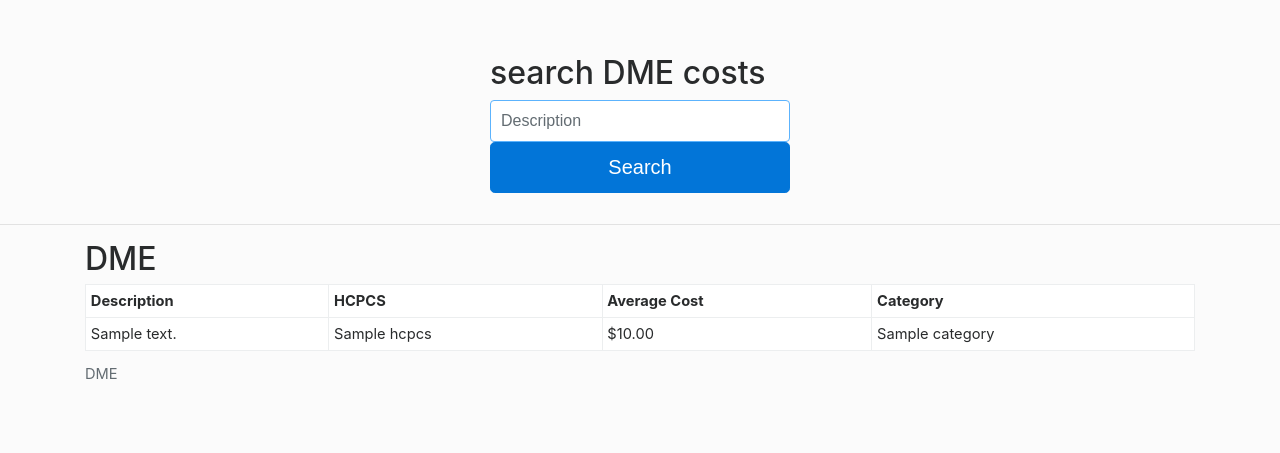
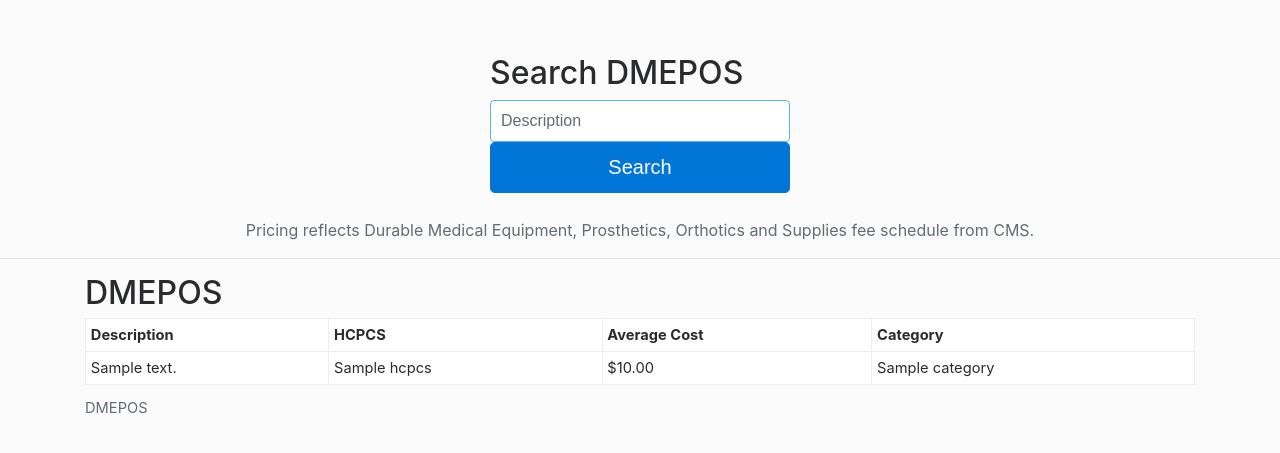
Before and after one commit to DEV3L/meda-sync-search, a Flask app: template templates/equipment.jinja in a window 1280 px wide. Shown: the top 453 px of the page. Run offline with Flask 2, Linux system fonts and the light colour scheme; the template is opened without the code that fills it: most values are stand-ins (such as "Sample title", 1, 10 or a date in 2020); some libraries are stand-ins or nearby versions.

Commit message:
Update labels on equipment search

```diff
--- a/templates/equipment.jinja
+++ b/templates/equipment.jinja
@@ -4,7 +4,7 @@
     <meta charset="UTF-8">
     <meta name="viewport" content="width=device-width, initial-scale=1, shrink-to-fit=no">
 
-    <title>search DME costs</title>
+    <title>Search DMEPOS</title>
 
     <!-- Bootstrap4 -->
     <link rel="stylesheet" href="https://maxcdn.bootstrapcdn.com/bootstrap/4.0.0-alpha.6/css/bootstrap.min.css"
@@ -70,22 +70,24 @@
 <body>
 <div class="container-fluid">
     <form class="form-signin" action="{{ url_for(form_name  ) }}" method="post">
-        <h2 class="form-signin-heading">search DME costs</h2>
+        <h2 class="form-signin-heading">Search DMEPOS</h2>
         <label for="inputEmail" class="sr-only">Description</label>
         <input type="text" name="search" id="search" class="form-control"
                placeholder="Description" autofocus value="{{ _search }}">
         <button class="btn btn-lg btn-primary btn-block" type="submit">Search</button>
     </form>
+    <p class="text-muted text-center">Pricing reflects Durable Medical Equipment, Prosthetics, Orthotics and Supplies
+        fee schedule from CMS.</p>
 </div>
 
 <hr/>
 
 <div class="container" style="font-size: 11pt">
-    <h2>DME</h2>
+    <h2>DMEPOS</h2>
     <div class="row">
         <div class="col">
             <table class="table table-sm table-bordered" style="background: #FFF;">
-                <caption>DME</caption>
+                <caption>DMEPOS</caption>
                 <tr title="Fuzzy">
                     <th>Description</th>
                     <th>HCPCS</th>
```
